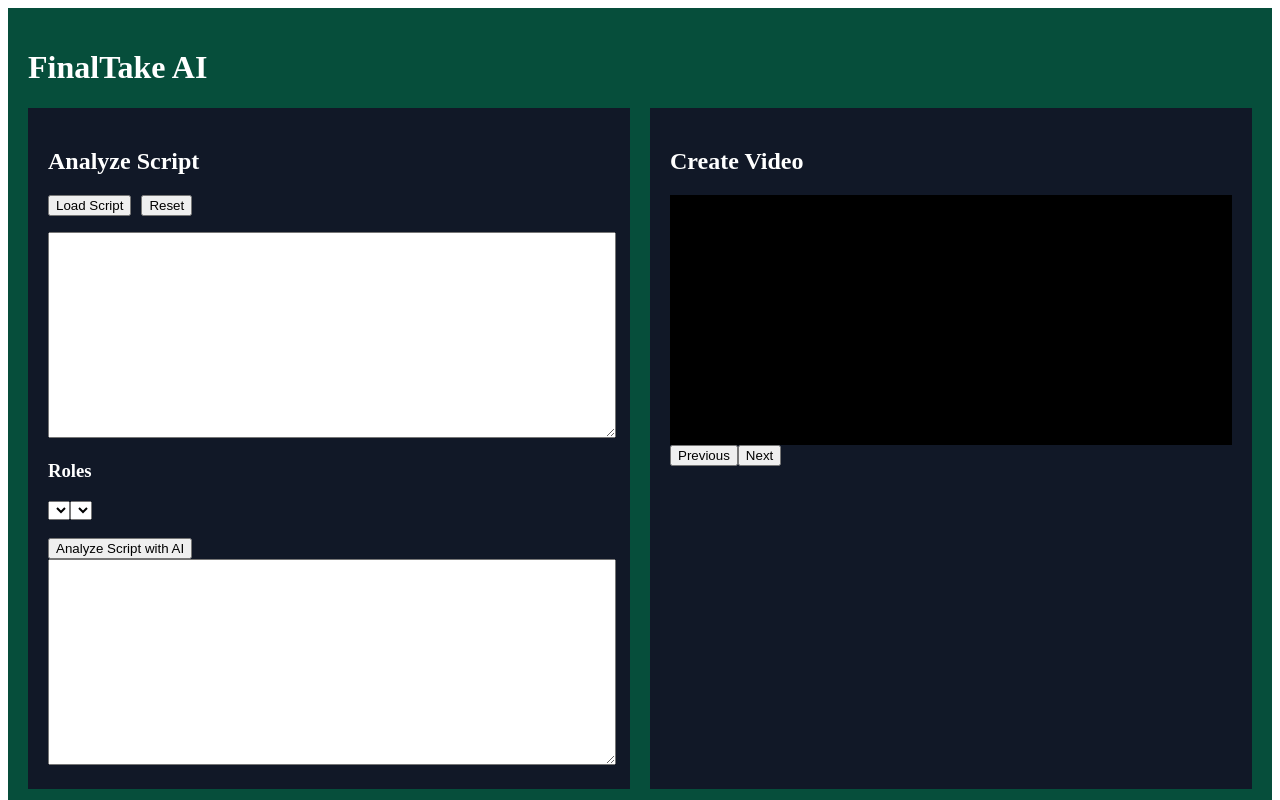
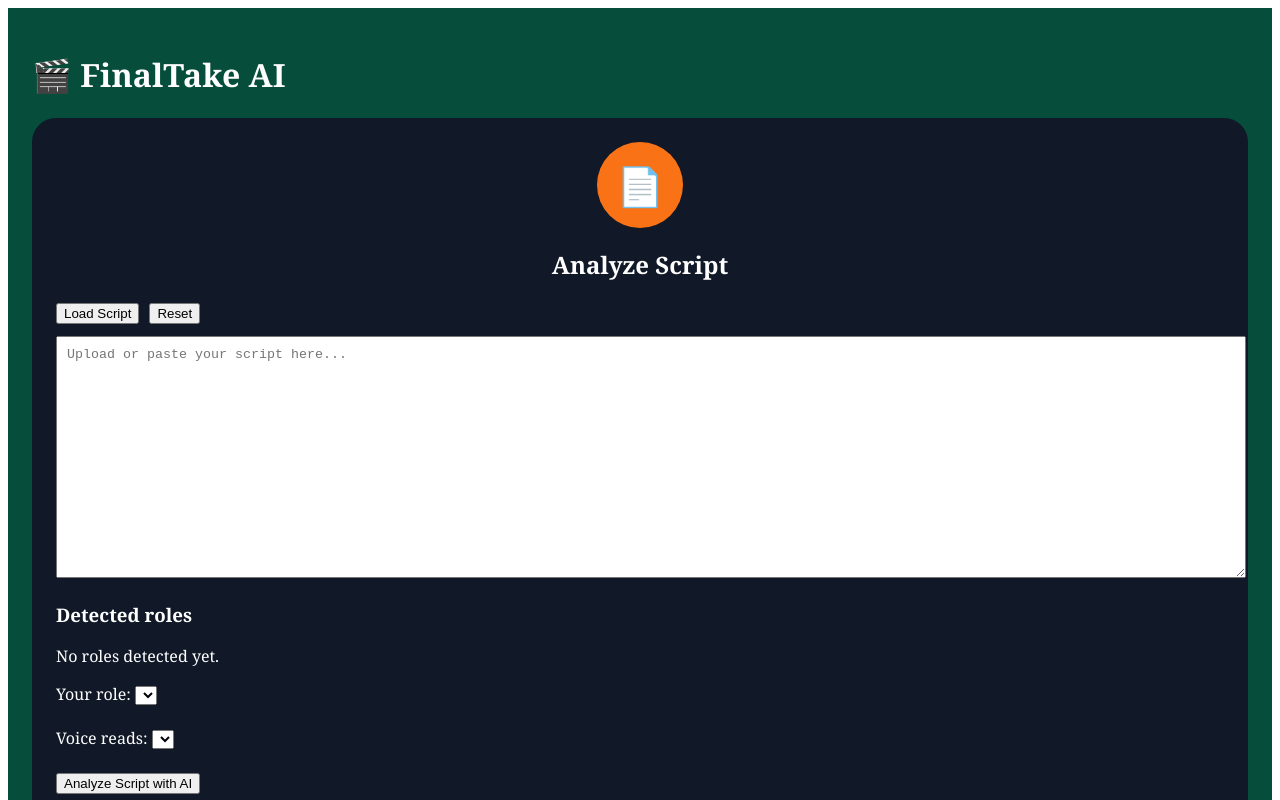
Before and after one commit to nelyivanova-maker/finaltake-ai, a Next.js app: page / in a window 1280 px wide. Shown: the top 800 px of the page. Built offline with nearby package versions, Linux system fonts and the light colour scheme.

Commit message:
Update page.tsx

```diff
--- a/app/page.tsx
+++ b/app/page.tsx
@@ -2,12 +2,6 @@
 
 import { useRef, useState } from "react";
 
-type Cue = {
-  role: string;
-  text: string;
-};
-
-/* ---------- ROLE DETECTION (FIXED) ---------- */
 function cleanRole(line: string) {
   return line
     .replace(/\(CONT'D\)/gi, "")
@@ -21,72 +15,35 @@ function cleanRole(line: string) {
 
 function extractRoles(text: string) {
   const ignore = new Set([
-    "INT","EXT","SCENE","CUT","TO","FADE","IN","OUT",
-    "DISSOLVE","BEAT","DAY","NIGHT","EVENING","MORNING",
-    "DUSK","DAWN","SCREAMS","MOVE","LET","GO",
-    "THE","AND","BUT"
+    "INT", "EXT", "SCENE", "CUT", "TO", "FADE", "IN", "OUT",
+    "DISSOLVE", "BEAT", "DAY", "NIGHT", "EVENING", "MORNING",
+    "DUSK", "DAWN", "SCREAMS", "MOVE", "LET", "GO", "THE", "AND", "BUT"
   ]);
 
   const roles = new Set<string>();
-  const lines = text.split("\n").map(l => l.trim()).filter(Boolean);
+  const lines = text.split("\n").map((l) => l.trim()).filter(Boolean);
 
   for (const raw of lines) {
     const line = cleanRole(raw);
 
     if (
-      /^[A-Z][A-Z '’.-]{1,35}$/.test(line) &&
+      /^[A-Z][A-Z0-9 '’.-]{1,35}$/.test(line) &&
       !ignore.has(line) &&
       !line.startsWith("INT.") &&
       !line.startsWith("EXT.") &&
-      !line.match(/^SCENE\s+\d+/i)
+      !line.match(/^SCENE\s+\d+/i) &&
+      line.split(" ").length <= 3
     ) {
       roles.add(line);
     }
 
     const colon = raw.match(/^([A-Za-z][A-Za-z0-9 '’.-]{1,35}):/);
-    if (colon) roles.add(colon[1].toUpperCase());
+    if (colon) {
+      roles.add(colon[1].toUpperCase());
+    }
   }
 
   return Array.from(roles).sort();
-}
-
-/* ---------- PARSE ---------- */
-function parseCues(text: string, roles: string[]) {
-  const lines = text.split("\n").map(l => l.trim()).filter(Boolean);
-  const cues: Cue[] = [];
-
-  let role = "";
-  let buffer: string[] = [];
-
-  function save() {
-    if (role && buffer.length) {
-      cues.push({ role, text: buffer.join(" ") });
-    }
-  }
-
-  for (const raw of lines) {
-    const line = cleanRole(raw);
-
-    if (roles.includes(line)) {
-      save();
-      role = line;
-      buffer = [];
-      continue;
-    }
-
-    const colon = raw.match(/^([A-Za-z][A-Za-z0-9 '’.-]{1,35}):\s*(.*)$/);
-    if (colon) {
-      save();
-      role = colon[1].toUpperCase();
-      buffer = [colon[2]];
-      continue;
-    }
-
-    if (role) buffer.push(raw);
-  }
-
-  save();
-  return cues;
 }
 
 export default function Page() {
@@ -96,28 +53,18 @@ export default function Page() {
   const [roles, setRoles] = useState<string[]>([]);
   const [myRole, setMyRole] = useState("");
   const [voiceRole, setVoiceRole] = useState("");
-  const [extraRole1, setExtraRole1] = useState("");
-  const [extraRole2, setExtraRole2] = useState("");
-
   const [analysis, setAnalysis] = useState("");
   const [status, setStatus] = useState("");
 
-  const [index, setIndex] = useState(0);
-
-  const cues = parseCues(script, roles);
-
-  /* ---------- APPLY SCRIPT ---------- */
   function applyScript(text: string) {
-    const found = extractRoles(text);
+    const foundRoles = extractRoles(text);
 
     setScript(text);
-    setRoles(found);
-    setMyRole(found[0] || "");
-    setVoiceRole(found[1] || found[0] || "");
-    setIndex(0);
+    setRoles(foundRoles);
+    setMyRole(foundRoles[0] || "");
+    setVoiceRole(foundRoles[1] || foundRoles[0] || "");
   }
 
-  /* ---------- LOAD FILE ---------- */
   async function loadScriptFile(file: File) {
     setStatus("Loading script...");
 
@@ -130,15 +77,7 @@ export default function Page() {
         body: formData,
       });
 
-      const text = await res.text();
-
-      let data;
-      try {
-        data = JSON.parse(text);
-      } catch {
-        setStatus("Upload route returned non-JSON response.");
-        return;
-      }
+      const data = await res.json();
 
       if (!res.ok) {
         setStatus(data.error || "Upload failed.");
@@ -147,15 +86,23 @@ export default function Page() {
 
       applyScript(data.text || "");
       setStatus("Script loaded.");
-    } catch (e: any) {
-      setStatus(e?.message || "Upload failed.");
+    } catch (error: any) {
+      setStatus(error?.message || "Upload failed.");
     }
   }
 
-  /* ---------- ANALYZE ---------- */
+  function resetAll() {
+    setScript("");
+    setRoles([]);
+    setMyRole("");
+    setVoiceRole("");
+    setAnalysis("");
+    setStatus("");
+  }
+
   async function analyzeScript() {
     if (!script.trim()) {
-      setAnalysis("Load a script first.");
+      setAnalysis("Please load a script first.");
       return;
     }
 
@@ -171,8 +118,6 @@ export default function Page() {
           script,
           myRole,
           voiceRole,
-          extraRole1,
-          extraRole2,
         }),
       });
 
@@ -182,38 +127,54 @@ export default function Page() {
       try {
         data = JSON.parse(text);
       } catch {
-        setAnalysis("Analysis route returned HTML (likely missing route).");
+        setAnalysis("AI analysis route is missing or returning HTML.");
         return;
       }
 
-      setAnalysis(data.analysis || "No analysis returned.");
-    } catch (e: any) {
-      setAnalysis(e?.message || "Analysis failed.");
+      setAnalysis(data.analysis || data.error || "No analysis returned.");
+    } catch (error: any) {
+      setAnalysis(error?.message || "Analysis failed.");
     }
   }
 
-  /* ---------- RESET ---------- */
-  function resetAll() {
-    setScript("");
-    setRoles([]);
-    setMyRole("");
-    setVoiceRole("");
-    setExtraRole1("");
-    setExtraRole2("");
-    setAnalysis("");
-    setStatus("");
-    setIndex(0);
-  }
+  return (
+    <main
+      style={{
+        background: "#064e3b",
+        color: "#fff",
+        minHeight: "100vh",
+        padding: 24,
+        fontFamily: "Georgia, serif",
+      }}
+    >
+      <h1>🎬 FinalTake AI</h1>
 
-  return (
-    <main style={{ background: "#064e3b", color: "#fff", padding: 20 }}>
-      <h1>FinalTake AI</h1>
+      <div
+        style={{
+          background: "#111827",
+          padding: 24,
+          borderRadius: 24,
+        }}
+      >
+        <div style={{ textAlign: "center", marginBottom: 20 }}>
+          <div
+            style={{
+              width: 86,
+              height: 86,
+              borderRadius: "50%",
+              background: "#f97316",
+              margin: "0 auto",
+              display: "flex",
+              alignItems: "center",
+              justifyContent: "center",
+              fontSize: 38,
+            }}
+          >
+            📄
+          </div>
 
-      <div style={{ display: "flex", gap: 20, flexWrap: "wrap" }}>
-
-        {/* SECTION 1 */}
-        <section style={{ flex: 1, background: "#111827", padding: 20 }}>
           <h2>Analyze Script</h2>
+        </div>
 
         <input
           ref={fileInputRef}
@@ -223,6 +184,7 @@ export default function Page() {
           onChange={(e) => {
             const file = e.target.files?.[0];
             if (file) loadScriptFile(file);
+            e.target.value = "";
           }}
         />
 
@@ -234,76 +196,68 @@ export default function Page() {
           Reset
         </button>
 
-          <p>{status}</p>
+        {status && <p>{status}</p>}
 
         <textarea
           value={script}
           onChange={(e) => applyScript(e.target.value)}
-            style={{ width: "100%", height: 200, color: "#000" }}
+          placeholder="Upload or paste your script here..."
+          style={{
+            width: "100%",
+            height: 220,
+            marginTop: 12,
+            padding: 10,
+            color: "#000",
+          }}
         />
 
-          <h3>Roles</h3>
-          <p>{roles.join(", ")}</p>
+        <h3>Detected roles</h3>
+        <p>{roles.length ? roles.join(", ") : "No roles detected yet."}</p>
 
+        <label>Your role: </label>
         <select value={myRole} onChange={(e) => setMyRole(e.target.value)}>
-            {roles.map(r => <option key={r}>{r}</option>)}
-          </select>
-
-          <select
-            value={voiceRole}
-            onChange={(e) => setVoiceRole(e.target.value)}
-          >
-            {roles.filter(r => r !== myRole).map(r => (
-              <option key={r}>{r}</option>
+          {roles.map((r) => (
+            <option key={r} value={r}>
+              {r}
+            </option>
           ))}
         </select>
 
-          <br /><br />
+        <br />
+        <br />
+
+        <label>Voice reads: </label>
+        <select value={voiceRole} onChange={(e) => setVoiceRole(e.target.value)}>
+          {roles
+            .filter((r) => r !== myRole)
+            .map((r) => (
+              <option key={r} value={r}>
+                {r}
+              </option>
+            ))}
+        </select>
+
+        <br />
+        <br />
 
         <button onClick={analyzeScript}>
           Analyze Script with AI
         </button>
 
+        <h3>AI Analysis</h3>
+
         <textarea
           value={analysis}
-            readOnly
-            style={{ width: "100%", height: 200, color: "#000" }}
+          onChange={(e) => setAnalysis(e.target.value)}
+          placeholder="AI analysis will appear here..."
+          style={{
+            width: "100%",
+            height: 240,
+            padding: 10,
+            color: "#000",
+            background: "#f3f4f6",
+          }}
         />
-        </section>
-
-        {/* SECTION 2 */}
-        <section style={{ flex: 1, background: "#111827", padding: 20 }}>
-          <h2>Create Video</h2>
-
-          <div style={{ height: 250, overflowY: "auto", background: "#000" }}>
-            {cues.map((c, i) => (
-              <div
-                key={i}
-                style={{
-                  padding: 10,
-                  background:
-                    i === index
-                      ? c.role === myRole
-                        ? "green"
-                        : "blue"
-                      : "#333",
-                }}
-              >
-                <b>{c.role}</b>
-                <p>{c.text}</p>
-              </div>
-            ))}
-          </div>
-
-          <button onClick={() => setIndex(Math.max(index - 1, 0))}>
-            Previous
-          </button>
-
-          <button onClick={() => setIndex(Math.min(index + 1, cues.length - 1))}>
-            Next
-          </button>
-        </section>
-
       </div>
     </main>
   );
```
Lines whose indentation alone changed are shown as unchanged.
